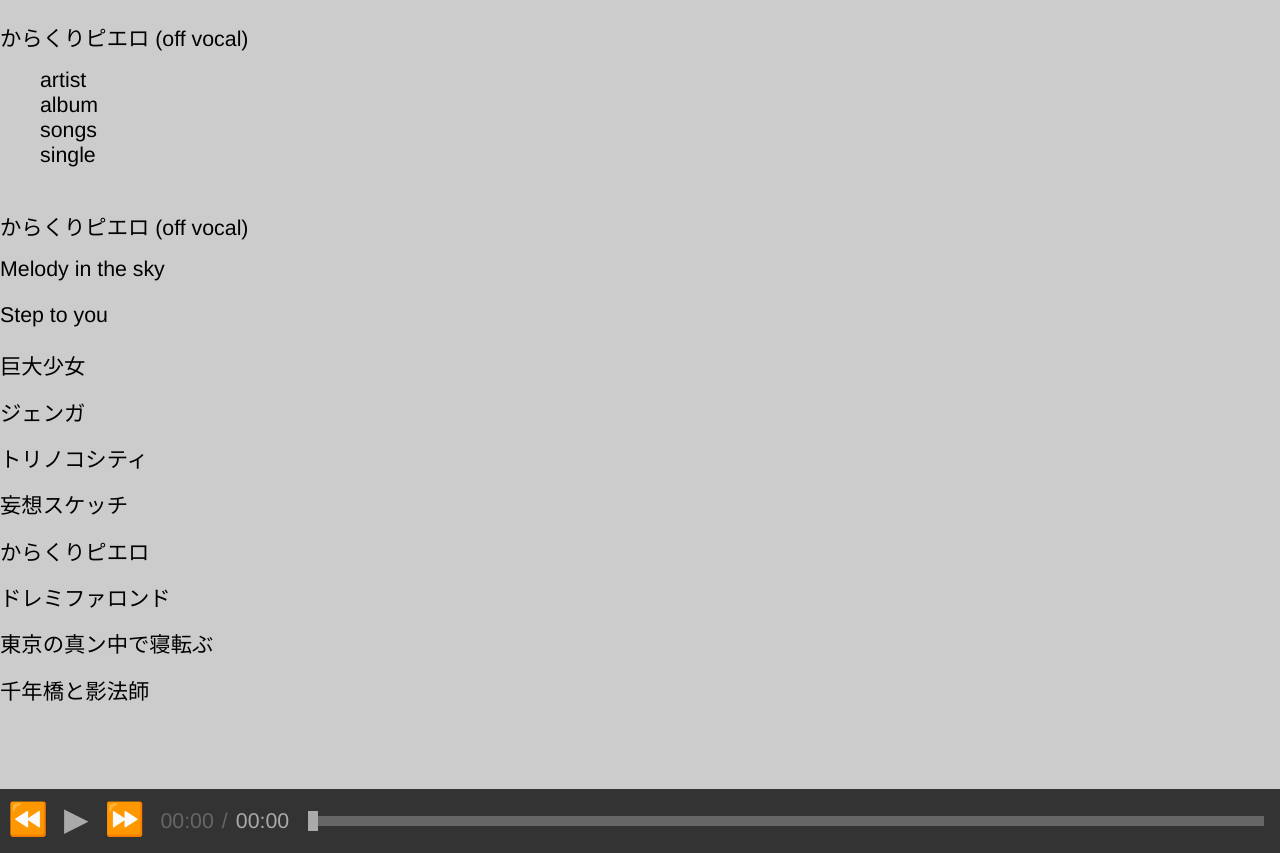
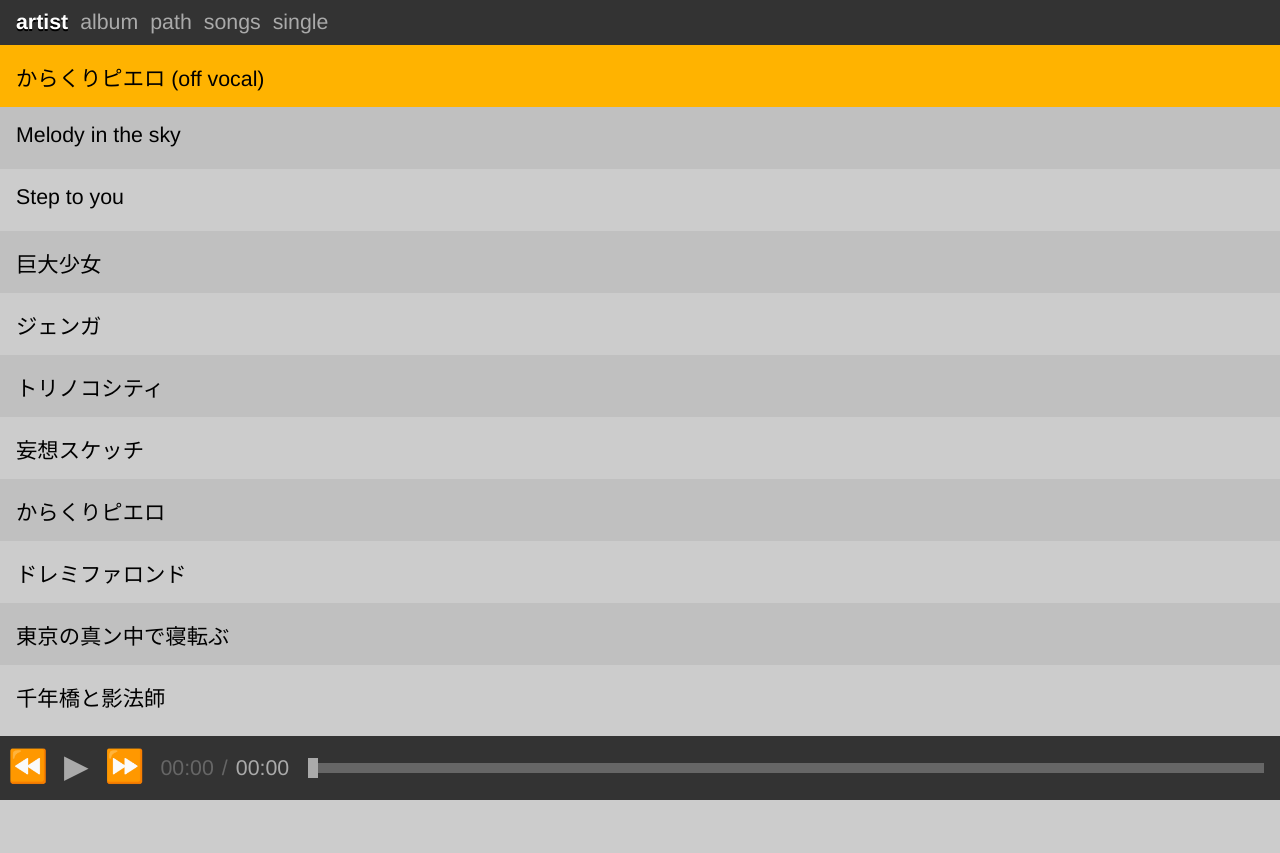
Before and after one commit to magcius/omega, a plain HTML site: page client/omega.html in a window 1280 px wide. After the commit the page ends 800 px from the top, so only its background shows below. Drawn offline with Linux system fonts and the light colour scheme.

Commit message:
yet more hacking

```diff
--- a/client/homolist.js
+++ b/client/homolist.js
@@ -20,22 +20,26 @@
 
         this.elem = this._toplevel;
     }
-    HomoList.prototype.setModel = function(model) {
+    HomoList.prototype.setModel = function(model, additionalData) {
         this._model = model;
+        this._additionalData = additionalData;
         this._resize();
     };
-    HomoList.prototype._ensureItems = function(n) {
+    HomoList.prototype._ensureMinItems = function(n) {
         while (this._items.length < n) {
             var templ = this._template();
             this._items.push(templ);
             this._inside.appendChild(templ.elem);
         }
-        while (n > this._items) {
+    };
+    HomoList.prototype._ensureItems = function(n) {
+        this._ensureMinItems(n);
+        while (this._items.length > n) {
             this._inside.removeChild(this._items.shift().elem);
         }
     };
     HomoList.prototype._getHeightPerElem = function() {
-        this._ensureItems(1);
+        this._ensureMinItems(1);
         var templ = this._items[0].elem;
         return templ.offsetHeight;
     };
@@ -60,7 +64,7 @@
             this._updateItem(i);
     };
     HomoList.prototype._updateItem = function(i) {
-        this._items[i].setModel(this._model[i]);
+        this._items[i].setModel(this._model[i], this._additionalData);
     };
     HomoList.prototype.centerItem = function(idx) {
         var heightPerElem = this._getHeightPerElem();
--- a/client/library.js
+++ b/client/library.js
@@ -18,6 +18,7 @@
         this._contexts = [
             new MetadataContext("artist"),
             new MetadataContext("album"),
+            new MetadataContext("path"),
             new SongsContext(),
             new SingleContext(),
         ];
@@ -51,6 +52,10 @@
         return contextL;
     }
 
+    function mod(a, b) {
+        return (a + b) % b;
+    }
+
     function Context() {}
     Context.prototype.isValid = function(songID) {
         return true;
@@ -58,12 +63,12 @@
     Context.prototype.prev = function(songID) {
         var g = this.get(songID);
         var currIdx = g[0], L = g[1];
-        return L[currIdx - 1];
+        return L[mod(currIdx - 1, L.length)];
     };
     Context.prototype.next = function(songID) {
         var g = this.get(songID);
         var currIdx = g[0], L = g[1];
-        return L[currIdx + 1];
+        return L[mod(currIdx + 1, L.length)];
     };
 
     function MetadataContext(contextKey) { this.$contextKey = contextKey; this.title = contextKey; }
@@ -84,14 +89,14 @@
     function SongsContext() {}
     SongsContext.prototype = Object.create(Context.prototype);
     SongsContext.prototype.title = "songs";
-    SongsContext.prototype.get = function(songID, start, length) {
-        return [songID, this.$library.$data.songs];
+    SongsContext.prototype.get = function(songID) {
+        return [songID, range(0, this.$library.$data.songs.length)];
     };
 
     function SingleContext() {}
     SingleContext.prototype = Object.create(Context.prototype);
     SingleContext.prototype.title = "single";
-    SingleContext.prototype.get = function(songID, start, length) {
+    SingleContext.prototype.get = function(songID) {
         return [0, [songID]];
     };
 
--- a/client/styles.css
+++ b/client/styles.css
@@ -10,8 +10,17 @@ body {
     background: #ccc;
 }
 
+.main-view {
+    display: flex;
+    height: 100vh;
+    flex-direction: column;
+}
+.main-content {
+    flex: 1;
+}
+.main-footer {}
+
 .homo-list {
-    height: 600px;
     overflow: auto;
 }
 
@@ -41,9 +50,37 @@ body {
 }
 
 .song-display {
-    height: 25px;
+    height: 30px;
+    background: #c0c0c0;
+    padding: 16px;
 }
-.song-display.nth-child(odd) {
+.song-display:nth-child(odd) {
+    background: #ccc;
+}
+.song-display.active {
+    background: #ffb300;
+}
+
+.context-switchers {
+    overflow: auto;
+    background: #333;
+    padding: 10px;
+}
+.context-switcher {
+    float: left;
+    padding: 0 6px;
+    cursor: pointer;
+    color: #aaa;
+
+    -webkit-user-select: none;
+    -moz-user-select: none;
+    -ms-user-select: none;
+    user-select: none;
+}
+.context-switcher.active {
+    font-weight: bold;
+    color: #fff;
+    text-shadow: 0px 2px black;
 }
 
 .playback-controls {
@@ -67,6 +104,11 @@ body {
     color: #aaa;
     margin-top: -4px;
     font-size: 24pt;
+
+    -webkit-user-select: none;
+    -moz-user-select: none;
+    -ms-user-select: none;
+    user-select: none;
 }
 
 .playback-control:hover {
@@ -77,6 +119,11 @@ body {
 .times {
     display: flex;
     color: #666;
+
+    -webkit-user-select: none;
+    -moz-user-select: none;
+    -ms-user-select: none;
+    user-select: none;
 }
 
 .time-display {
--- a/client/ui.js
+++ b/client/ui.js
@@ -9,7 +9,7 @@
         this._toplevel = document.createElement('div');
         this._toplevel.classList.add('song-display');
 
-        this._song = document.createElement('p');
+        this._song = document.createElement('div');
         this._toplevel.appendChild(this._song);
 
         this.elem = this._toplevel;
@@ -34,57 +34,79 @@
             this._song.textContent = '';
         }
     };
-    SongDisplay.prototype.setModel = SongDisplay.prototype.setSong;
+    SongDisplay.prototype.setModel = function(songID, currSongID) {
+        this.setSong(songID);
+        this._toplevel.classList.toggle('active', songID == currSongID);
+    };
 
     // Context Switchers
 
-    function ContextSwitcher(library) {
-        this._library = library;
+    function ContextSwitcher(driver) {
+        this._driver = driver;
+        this._driver.connect('song-changed', this._songChanged.bind(this));
+        this._driver.connect('context-changed', this._contextChanged.bind(this));
+
+        this._library = driver.library;
 
         this._toplevel = document.createElement('div');
 
         this._switcherItems = {};
-        this._switchersElem = document.createElement('ul');
+        this._switchersElem = document.createElement('div');
+        this._switchersElem.classList.add('context-switchers');
         this._toplevel.appendChild(this._switchersElem);
 
         this.elem = this._toplevel;
     }
-    ContextSwitcher.prototype._activateSwitcher = function(title) {
-    };
-    ContextSwitcher.prototype._getSwitcher = function(title) {
+    ContextSwitcher.prototype._getSwitcher = function(context) {
+        var title = context.title;
+
         if (this._switcherItems[title])
             return this._switcherItems[title];
 
         var elem = document.createElement('div');
+        elem.classList.add('context-switcher');
         elem.textContent = title;
-        elem.addEventListener('click', this._activateSwitcher.bind(this, title));
+        elem.addEventListener('click', function() {
+            this._driver.setContext(context);
+        }.bind(this));
         this._switcherItems[title] = elem;
         return elem;
     };
-    ContextSwitcher.prototype.setSong = function(songID) {
+    ContextSwitcher.prototype._songChanged = function() {
         while (this._switchersElem.firstChild)
             this._switchersElem.removeChild(this._switchersElem.firstChild);
 
+        var songID = this._driver.getSong();
         var contexts = this._library.getValidContexts(songID);
         contexts.forEach(function(c) {
-            var elem = this._getSwitcher(c.title);
+            var elem = this._getSwitcher(c);
             this._switchersElem.appendChild(elem);
         }.bind(this));
+    };
+    ContextSwitcher.prototype._contextChanged = function() {
+        if (this._context)
+            this._switcherItems[this._context.title].classList.remove('active');
+
+        this._context = this._driver.getContext();
+        this._switcherItems[this._context.title].classList.add('active');
     };
 
     // Context Display
 
-    function ContextDisplay(library) {
-        this._library = library;
+    function ContextDisplay(driver) {
+        this._driver = driver;
+        this._driver.connect('context-changed', this._contextChanged.bind(this));
+        this._driver.connect('song-changed', this._songChanged.bind(this));
 
         this._toplevel = document.createElement('div');
 
-        this._contextSwitcher = new ContextSwitcher(this._library);
+        this._contextSwitcher = new ContextSwitcher(this._driver);
         this._toplevel.appendChild(this._contextSwitcher.elem);
 
         this._songList = new HomoList(function() {
-            return new SongDisplay(this._library);
+            return new SongDisplay(this._driver.library);
         }.bind(this));
+        this._songList.elem.classList.add('song-list');
         this._toplevel.appendChild(this._songList.elem);
 
         this.elem = this._toplevel;
@@ -95,16 +117,15 @@
 
         var g = this._context.get(this._songID);
         var currIdx = g[0], L = g[1];
-        this._songList.setModel(L);
+        this._songList.setModel(L, L[currIdx]);
         this._songList.centerItem(currIdx);
     };
-    ContextDisplay.prototype.setContext = function(context) {
-        this._context = context;
+    ContextDisplay.prototype._contextChanged = function() {
+        this._context = this._driver.getContext();
         this._redisplay();
     };
-    ContextDisplay.prototype.setSong = function(songID) {
-        this._songID = songID;
-        this._contextSwitcher.setSong(songID);
+    ContextDisplay.prototype._songChanged = function() {
+        this._songID = this._driver.getSong();
         this._redisplay();
     };
 
@@ -158,14 +179,16 @@
 
     // Playback Controls
 
-    var PLAYBACK_SYMBOLS = {
+    var PlaybackSymbols = {
         PLAY     : "\u25B6",
         PAUSE    : "\u2759\u2759",
         PREVIOUS : "\u23EA",
         NEXT     : "\u23E9",
     };
 
-    function PlaybackControls() {
+    function PlaybackControls(driver) {
+        this._driver = driver;
+
         this._toplevel = document.createElement('div');
 
         this._toplevel.classList.add('playback-controls');
@@ -173,19 +196,27 @@
         this._previous = document.createElement('div');
         this._previous.classList.add('playback-control');
         this._previous.classList.add('previous');
-        this._previous.textContent = PLAYBACK_SYMBOLS.PREVIOUS;
+        this._previous.textContent = PlaybackSymbols.PREVIOUS;
+        this._previous.addEventListener('click', function() {
+            this._driver.prevSong();
+        }.bind(this));
         this._toplevel.appendChild(this._previous);
 
         this._playPause = document.createElement('div');
         this._playPause.classList.add('playback-control');
         this._playPause.classList.add('play-pause');
-        this._playPause.textContent = PLAYBACK_SYMBOLS.PLAY;
+        this._playPause.addEventListener('click', function() {
+            this._driver.playPause();
+        }.bind(this));
         this._toplevel.appendChild(this._playPause);
 
         this._next = document.createElement('div');
         this._next.classList.add('playback-control');
         this._next.classList.add('next');
-        this._next.textContent = PLAYBACK_SYMBOLS.NEXT;
+        this._next.textContent = PlaybackSymbols.NEXT;
+        this._next.addEventListener('click', function() {
+            this._driver.nextSong();
+        }.bind(this));
         this._toplevel.appendChild(this._next);
 
         this._times = document.createElement('div');
@@ -204,38 +235,138 @@
 
         this._slider = new Slider();
         this._slider.elem.classList.add('playback-slider');
+        this._slider.connect('value-changed', function() {
+            var v = this._slider.getValue();
+            this._driver.player.currentTime = (v * this._driver.player.duration);
+        }.bind(this));
         this._toplevel.appendChild(this._slider.elem);
 
         this.elem = this._toplevel;
+
+        this._driver.player.addEventListener('durationchange', this._updateTime.bind(this));
+        this._driver.player.addEventListener('timeupdate', this._updateTime.bind(this));
+
+        this._driver.player.addEventListener('pause', this._updateState.bind(this));
+        this._driver.player.addEventListener('playing', this._updateState.bind(this));
+        this._driver.player.addEventListener('play', this._updateState.bind(this));
+
+        this._updateTime();
+        this._updateState();
     }
-    Signals.addSignalMethods(PlaybackControls.prototype);
+    PlaybackControls.prototype._updateTime = function() {
+        var duration = this._driver.player.duration;
+        if (isNaN(duration))
+            duration = 0;
+        this._durationTime.setTime(duration);
+
+        var time = this._driver.player.currentTime;
+        this._playbackTime.setTime(time);
+
+        var sliderTime = (duration > 0) ? (time / duration) : 0;
+        this._slider.setValue(sliderTime);
+    };
+    PlaybackControls.prototype._updateState = function() {
+        if (this._driver.player.paused)
+            this._playPause.textContent = PlaybackSymbols.PLAY;
+        else
+            this._playPause.textContent = PlaybackSymbols.PAUSE;
+    };
 
     // Main View
 
-    function MainView(library) {
-        this._library = library;
+    function MainView(driver) {
+        this._driver = driver;
 
         this._toplevel = document.createElement('div');
+        this._toplevel.classList.add('main-view');
 
-        this._songDisplay = new SongDisplay(this._library);
-        this._toplevel.appendChild(this._songDisplay.elem);
+        this._header = document.createElement('div');
+        this._header.classList.add('main-header');
+        this._toplevel.appendChild(this._header);
 
-        this._contextDisplay = new ContextDisplay(this._library);
-        this._toplevel.appendChild(this._contextDisplay.elem);
+        this._content = document.createElement('div');
+        this._content.classList.add('main-content');
+        this._toplevel.appendChild(this._content);
 
-        this._playbackControls = new PlaybackControls();
-        this._toplevel.appendChild(this._playbackControls.elem);
+        this._contextDisplay = new ContextDisplay(this._driver);
+        this._content.appendChild(this._contextDisplay.elem);
+
+        this._footer = document.createElement('div');
+        this._footer.classList.add('main-footer');
+        this._toplevel.appendChild(this._footer);
+
+        this._playbackControls = new PlaybackControls(this._driver);
+        this._footer.appendChild(this._playbackControls.elem);
 
         this.elem = this._toplevel;
     }
-    MainView.prototype.setSong = function(songID) {
-        this._songDisplay.setSong(songID);
-        this._contextDisplay.setSong(songID);
+
+    function filenameToURI(filename) {
+        return "file:///" + filename.replace(/\\/g, '/');
+    }
+
+    function Driver(library) {
+        this.library = library;
+        this.player = document.createElement('audio');
+
+        this._mainView = new MainView(this);
+        this.elem = this._mainView.elem;
+
+        this._context = null;
+    }
+    Driver.prototype.setContext = function(context) {
+        if (this._context == context)
+            return;
+
+        this._context = context;
+        this.emit('context-changed');
+    };
+    Driver.prototype.getContext = function() {
+        return this._context;
+    };
+    Driver.prototype.setSong = function(songID) {
+        if (this._songID  == songID)
+            return;
+
+        this._songID = songID;
+        this.emit('song-changed');
+
+        // If we don't have a valid context, pick the first one. It should
+        // always be "artists".
+        if (!this._context)
+            this.setContext(this.library.getValidContexts(songID)[0]);
+
+        var wasPaused = this.player.paused;
+        var filename = this.library.getSongFilename(songID);
+        this.player.src = filenameToURI(filename);
+        if (!wasPaused)
+            this.player.play();
+    };
+    Driver.prototype.getSong = function() {
+        return this._songID;
     };
 
-    var mainView = new MainView(window.$library);
-    document.body.appendChild(mainView.elem);
-    mainView._contextDisplay.setContext(window.$library._contexts[0]);
-    mainView.setSong(0);
+    Driver.prototype.playPause = function() {
+        if (this.player.paused)
+            this.player.play();
+        else
+            this.player.pause();
+    };
+    Driver.prototype.prevSong = function() {
+        // If we're more than five seconds in, then just restart.
+        if (this.player.currentTime > 2)
+            this.player.currentTime = 0;
+        else
+            this.setSong(this._context.prev(this._songID));
+    };
+    Driver.prototype.nextSong = function() {
+        this.setSong(this._context.next(this._songID));
+    };
+
+    Signals.addSignalMethods(Driver.prototype);
+
+    var driver = new Driver(window.$library);
+    document.body.appendChild(driver.elem);
+    driver.setSong(0);
 
 })(window);
```
